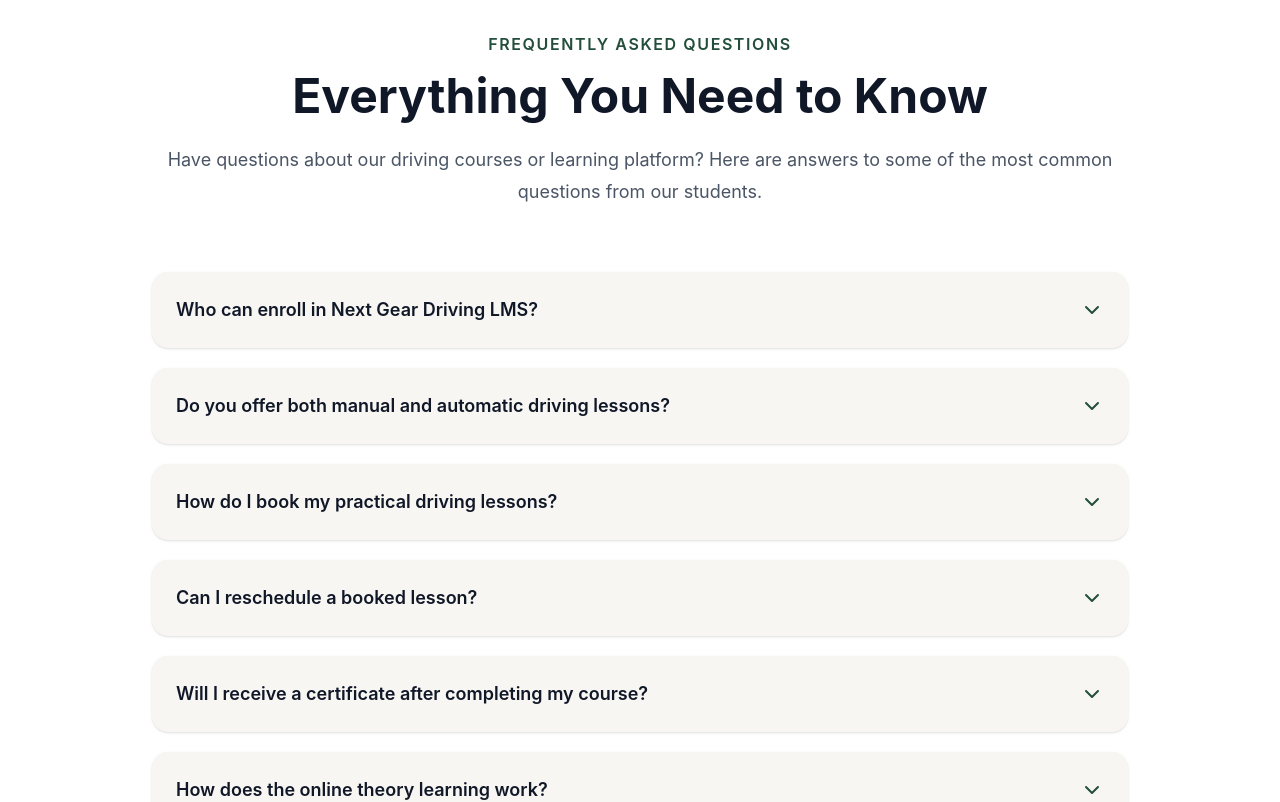
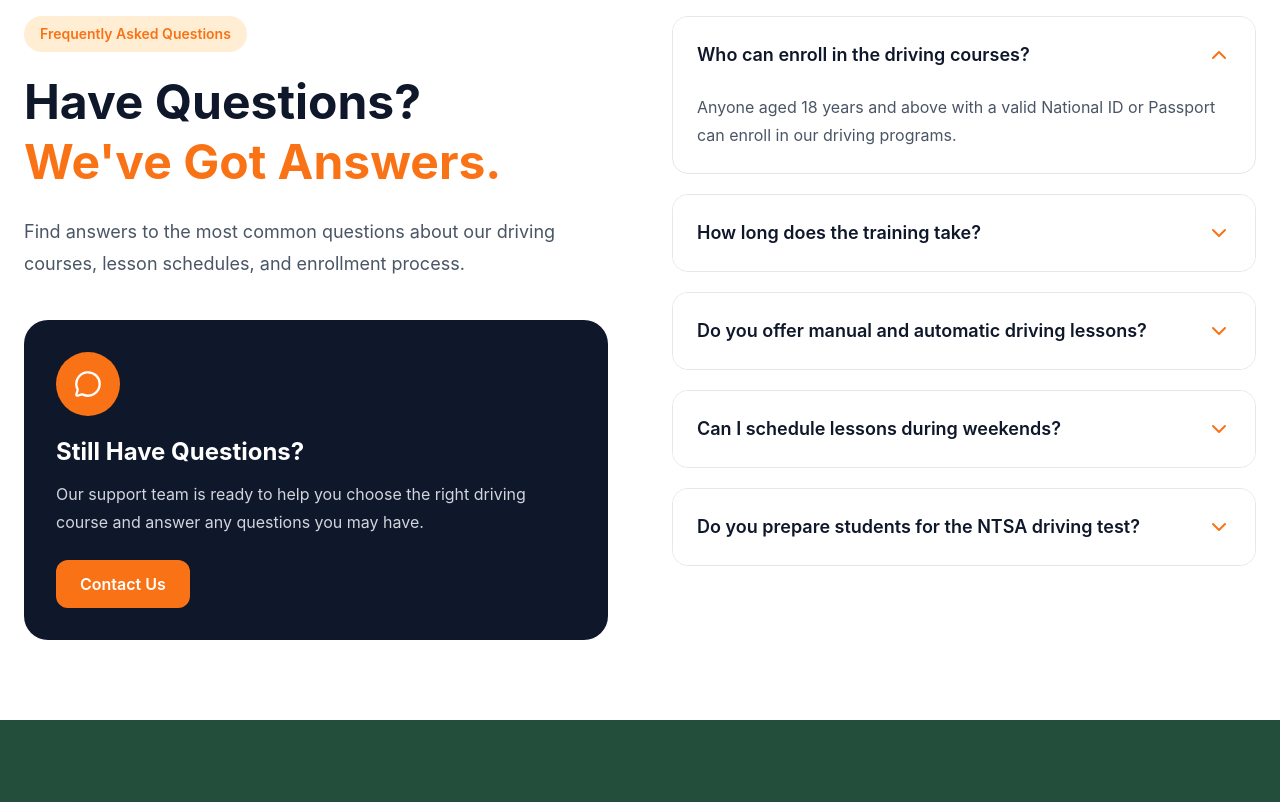
Before and after one commit to derrickweru73/next-gear-driving, a React (Vite) app: page / in a window 1280 px wide. Shown: the part 3680-4482 px from the top of the page. Built offline with nearby package versions, Linux system fonts and the light colour scheme.

Commit message:
feat : redesign faq with split layout

```diff
--- a/src/components/FAQ.jsx
+++ b/src/components/FAQ.jsx
@@ -1,113 +1,138 @@
-import React, { useState } from "react";
-import { ChevronDown, ChevronUp } from "lucide-react";
+import { useState } from "react";
+import { ChevronDown, ChevronUp, MessageCircle } from "lucide-react";
 
 const faqs = [
   {
-    question: "Who can enroll in Next Gear Driving LMS?",
+    question: "Who can enroll in the driving courses?",
     answer:
-      "Anyone who meets the minimum legal driving age and wishes to learn driving or improve their driving skills can enroll in our courses.",
+      "Anyone aged 18 years and above with a valid National ID or Passport can enroll in our driving programs.",
   },
   {
-    question: "Do you offer both manual and automatic driving lessons?",
+    question: "How long does the training take?",
     answer:
-      "Yes. We provide comprehensive training for both manual and automatic vehicles, allowing students to choose the option that best suits their needs.",
+      "Training duration depends on the course selected, ranging from 2 to 6 weeks with both theory and practical lessons.",
   },
   {
-    question: "How do I book my practical driving lessons?",
+    question: "Do you offer manual and automatic driving lessons?",
     answer:
-      "After registering and enrolling in a course, you can log into your student dashboard and book available driving lesson slots online.",
+      "Yes. We provide both manual and automatic driving lessons using modern dual-control vehicles.",
   },
   {
-    question: "Can I reschedule a booked lesson?",
+    question: "Can I schedule lessons during weekends?",
     answer:
-      "Yes. Students can reschedule their lessons through the dashboard, provided the request is made before the scheduled lesson time.",
+      "Absolutely. We offer weekday, evening and weekend schedules to fit your availability.",
   },
   {
-    question: "Will I receive a certificate after completing my course?",
+    question: "Do you prepare students for the NTSA driving test?",
     answer:
-      "Yes. Upon successful completion of your training program, you'll receive a course completion certificate and be prepared for the official driving test.",
-  },
-  {
-    question: "How does the online theory learning work?",
-    answer:
-      "Our LMS provides theory notes, road sign lessons, quizzes, and progress tracking so you can learn anytime from any device.",
+      "Yes. Our instructors guide you through mock tests and practical assessments to help you pass confidently.",
   },
 ];
 
-const FAQ = () => {
-  const [activeIndex, setActiveIndex] = useState(null);
-
-  const toggleFAQ = (index) => {
-    setActiveIndex(activeIndex === index ? null : index);
-  };
+const FAQs = () => {
+  const [active, setActive] = useState(0);
 
   return (
-    <section id="faq" className="bg-white py-24">
-      <div className="max-w-5xl mx-auto px-6">
-        {/* Heading */}
-        <div className="text-center mb-16">
-          <span className="text-[#234E3B] font-semibold uppercase tracking-widest">
+    <section id="faqs" className="py-20 bg-white">
+      <div className="max-w-7xl mx-auto px-6">
+
+        <div className="grid lg:grid-cols-2 gap-16">
+
+          {/* Left */}
+
+          <div>
+
+            <span className="inline-block bg-orange-100 text-[#F97316] px-4 py-2 rounded-full text-sm font-semibold">
               Frequently Asked Questions
             </span>
 
-          <h2 className="text-4xl md:text-5xl font-bold text-gray-900 mt-4">
-            Everything You Need to Know
+            <h2 className="text-5xl font-bold text-[#0F172A] mt-5 leading-tight">
+              Have Questions?
+              <br />
+              <span className="text-[#F97316]">
+                We've Got Answers.
+              </span>
             </h2>
 
-          <p className="mt-6 text-lg text-gray-600 leading-8">
-            Have questions about our driving courses or learning platform? Here
-            are answers to some of the most common questions from our students.
+            <p className="mt-6 text-gray-600 text-lg leading-8">
+              Find answers to the most common questions about our driving
+              courses, lesson schedules, and enrollment process.
             </p>
+
+            <div className="mt-10 bg-[#0F172A] text-white rounded-3xl p-8">
+
+              <div className="w-16 h-16 rounded-full bg-[#F97316] flex items-center justify-center mb-5">
+                <MessageCircle size={28} />
               </div>
 
-        {/* FAQ Cards */}
+              <h3 className="text-2xl font-bold">
+                Still Have Questions?
+              </h3>
+
+              <p className="text-gray-300 mt-3 leading-7">
+                Our support team is ready to help you choose the right driving
+                course and answer any questions you may have.
+              </p>
+
+              <button className="mt-6 bg-[#F97316] hover:bg-orange-600 px-6 py-3 rounded-xl font-semibold transition">
+                Contact Us
+              </button>
+
+            </div>
+
+          </div>
+
+          {/* Right */}
+
           <div className="space-y-5">
+
             {faqs.map((faq, index) => (
+
               <div
                 key={index}
-              className="bg-[#F8F6F2] rounded-2xl shadow-sm overflow-hidden transition-all"
+                className="border border-gray-200 rounded-2xl overflow-hidden"
               >
+
                 <button
-                onClick={() => toggleFAQ(index)}
-                className="w-full flex justify-between items-center text-left p-6"
+                  onClick={() =>
+                    setActive(active === index ? null : index)
+                  }
+                  className="w-full flex justify-between items-center p-6 bg-white hover:bg-gray-50 transition"
                 >
-                <h3 className="text-lg font-semibold text-gray-900">
+
+                  <span className="text-left font-semibold text-[#0F172A] text-lg">
                     {faq.question}
-                </h3>
+                  </span>
 
-                {activeIndex === index ? (
-                  <ChevronUp className="text-[#234E3B]" />
+                  {active === index ? (
+                    <ChevronUp className="text-[#F97316]" />
                   ) : (
-                  <ChevronDown className="text-[#234E3B]" />
+                    <ChevronDown className="text-[#F97316]" />
                   )}
+
                 </button>
 
-              {activeIndex === index && (
-                <div className="px-6 pb-6">
-                  <p className="text-gray-600 leading-7">{faq.answer}</p>
-                </div>
-              )}
-            </div>
-          ))}
+                {active === index && (
+
+                  <div className="px-6 pb-6 text-gray-600 leading-7">
+
+                    {faq.answer}
+
                   </div>
 
-        {/* Contact Prompt */}
-        <div className="mt-16 text-center bg-[#234E3B] rounded-3xl p-10 text-white">
-          <h3 className="text-3xl font-bold">Still Have Questions?</h3>
+                )}
 
-          <p className="mt-4 text-green-100 max-w-2xl mx-auto">
-            Our support team is always ready to help you with course enrollment,
-            lesson scheduling, and any questions about learning with Next Gear
-            Driving LMS.
-          </p>
+              </div>
 
-          <button className="mt-8 bg-white text-[#234E3B] px-8 py-4 rounded-xl font-semibold hover:bg-gray-100 transition">
-            Contact Support
-          </button>
+            ))}
+
           </div>
+
+        </div>
+
       </div>
     </section>
   );
 };
 
-export default FAQ;
+export default FAQs;
```
Lines whose indentation alone changed are shown as unchanged.
